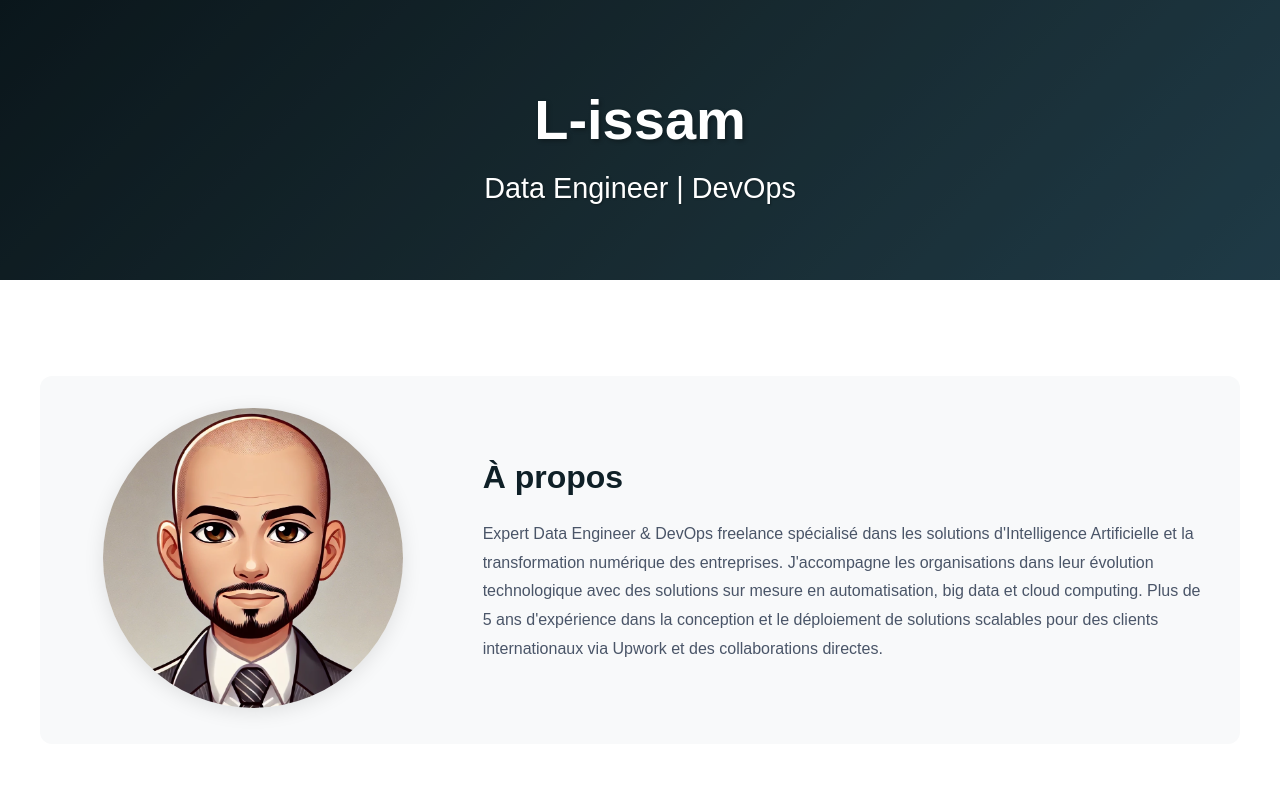
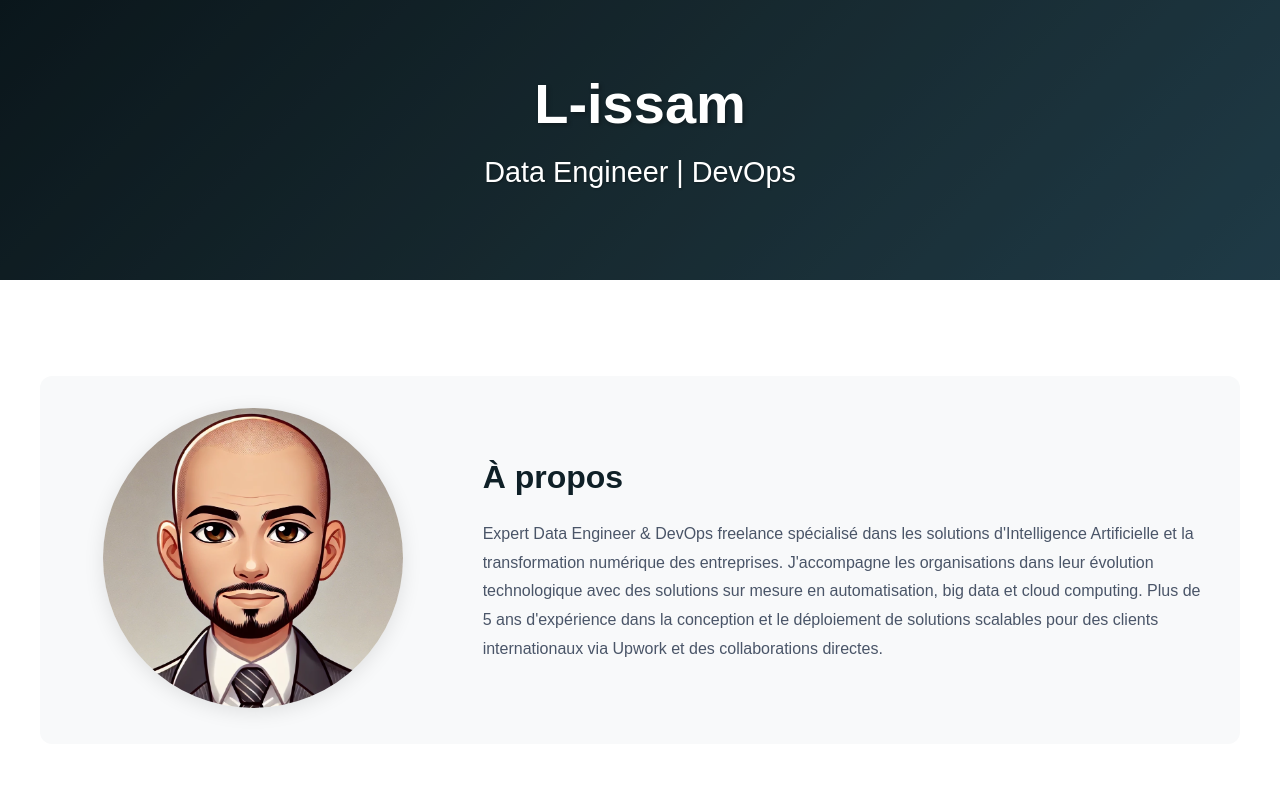
Before and after one commit to L-issam/L-issam.github.io, a React (Create React App) app: page / in a window 1280 px wide. Shown: the top 800 px of the page. Built offline with nearby package versions, Linux system fonts and the light colour scheme.

Commit message:
up fleche retour projets

```diff
--- a/src/App.css
+++ b/src/App.css
@@ -39,7 +39,7 @@
 
 .App-header h1 {
   font-size: 3.5rem;
-  margin: 1rem 0;
+  margin: -1rem 0 1rem 0;
   position: relative;
   z-index: 2;
   font-weight: 700;
@@ -267,6 +267,7 @@ footer {
   position: sticky;
   top: 0;
   z-index: 100;
+  text-align: left;
 }
 
 .nav-home {
--- a/src/App.js
+++ b/src/App.js
@@ -59,7 +59,7 @@ function App() {
       name: "Fiverr",
       logo: "fiverr-logo.webp",
       rating: 5,
-      reviews: 1,
+      reviews: 3,
       link: "https://www.fiverr.com/l-issam"
     },
     {
--- a/src/components/ProjectDetail.js
+++ b/src/components/ProjectDetail.js
@@ -99,7 +99,7 @@ function ProjectDetail() {
     <>
       <nav className="project-nav">
         <Link to="/" className="nav-home">
-          ← Retour au portfolio
+          ← Revenir
         </Link>
       </nav>
       <div className="project-detail">
```
